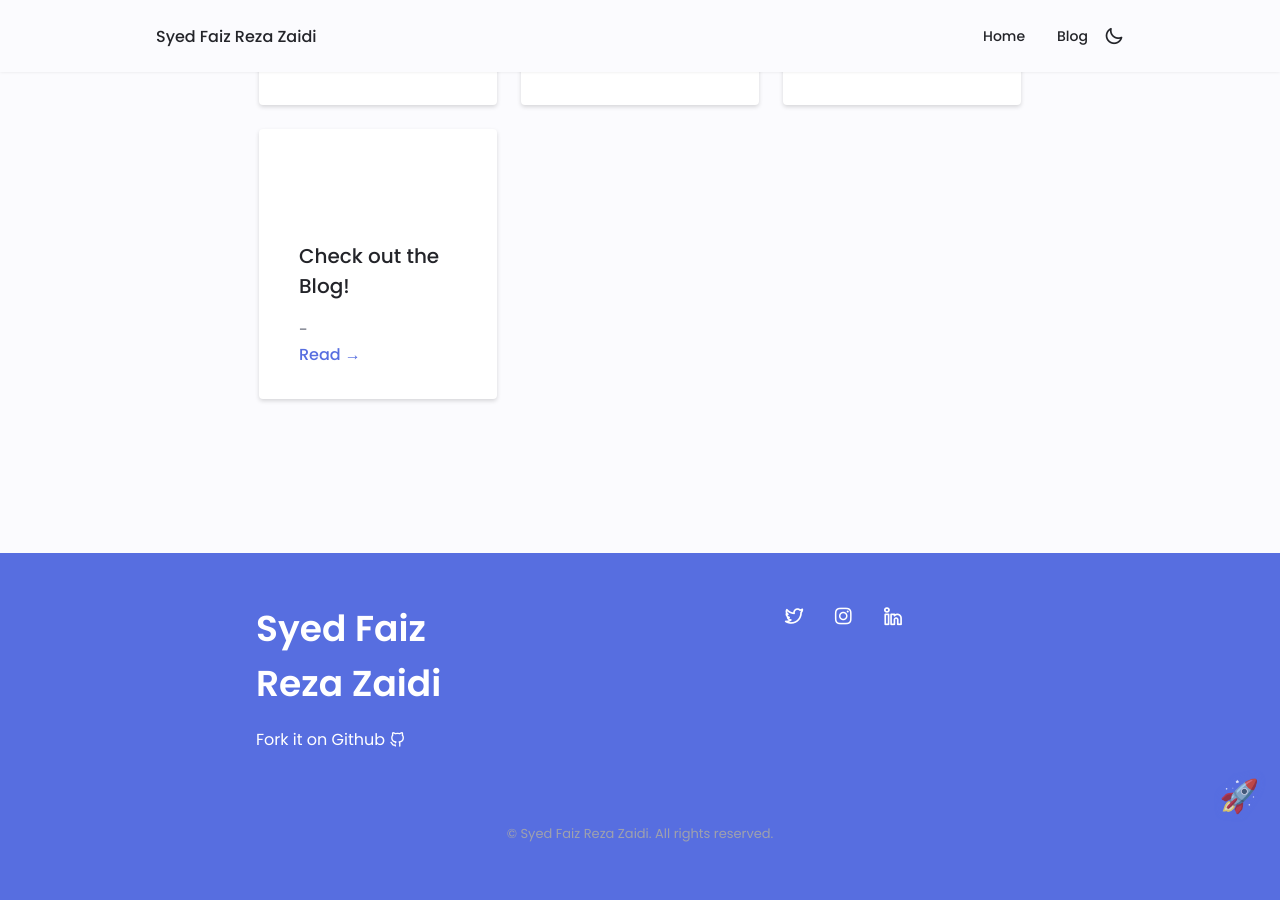
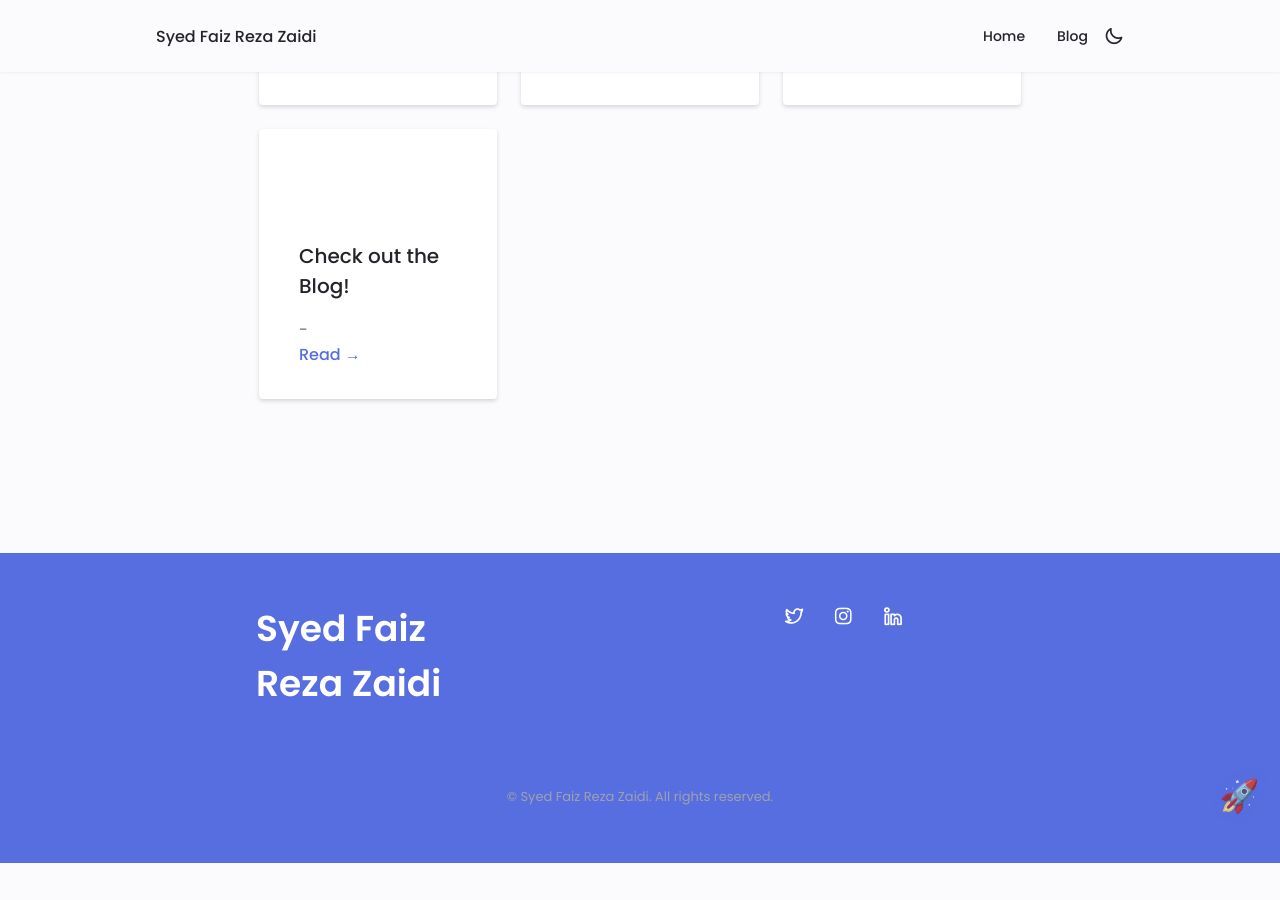
Before and after one commit to thefuzz25/Alt_Portfolio, a Jekyll site: the page built from index.md, in a window 1280 px wide and 900 px high, scrolled down 3178 px. Built offline with Jekyll 4.4.1, drawn with Linux system fonts in a browser that asks for light colours; after the commit the page ends 4041 px from its top, so only the background shows below that.

Commit message:
Update footer.html

```diff
--- a/_includes/footer.html
+++ b/_includes/footer.html
@@ -4,9 +4,6 @@
         <div>
           <h1 class="footer__title">{{ site.author.name }}</h1>
           <!-- <span class="footer__subtitle">{{ site.author.title }}</span> -->
-          <div class="footer__subtitle"><a href="https://github.com/syedhamzazaidi/syedhamzazaidi.github.io">
-          Fork it on Github <i class="uil uil-github-alt"></i></a>
-          </div>
         </div>
         <div></div>
         <div class="footer__socials">
```
